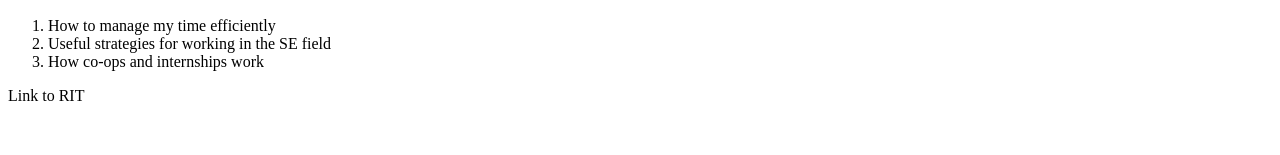
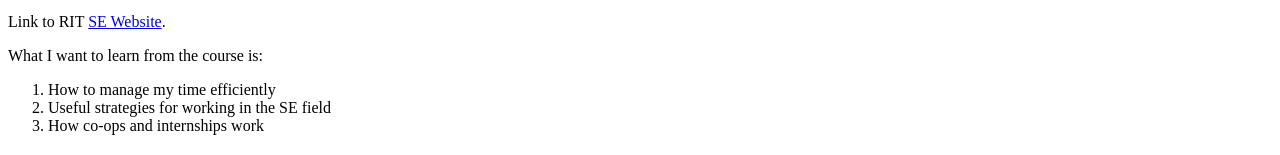
Before and after one commit to Gurshaan05/Gurshaan05.github.io, a plain HTML site: page index.html in a window 1280 px wide. Shown: the part 347-502 px from the top of the page. Drawn offline with Linux system fonts and the light colour scheme.

Commit message:
Update index.html

```diff
--- a/index.html
+++ b/index.html
@@ -1,6 +1,17 @@
 My name is Gurshaan Bassi. I attended Middletown High School before arriving to RIT, which is about a 4 hour drive from here. My main hobby is playing video games as it helps me relax and de-stress. A little fun fact about me is that I'm double jointed in all of my fingers. My favorite food to eat are sandwiches, but more specifically a sub (from Subway).
 
 <img src="https://www.tastingtable.com/img/gallery/italian-sandwich-meat-cheese-recipe/intro-1641315527.jpg">
+
+
+
+
+<p>
+  Link to RIT
+  <a
+    href="https://www.rit.edu/study/software-engineering-bs"
+    title="SE Website">
+    SE Website</a>.
+</p>
 
 What I want to learn from the course is:
 <ol>
@@ -8,11 +19,3 @@ What I want to learn from the course is:
   <li>Useful strategies for working in the SE field</li>
   <li>How co-ops and internships work</li>
 </ol>
-
-
-<p>
-  Link to RIT
-  <a
-    href=" https://www.rit.edu/study/software-engineering-bs"
-    SE Website</a>
-</p>
```
